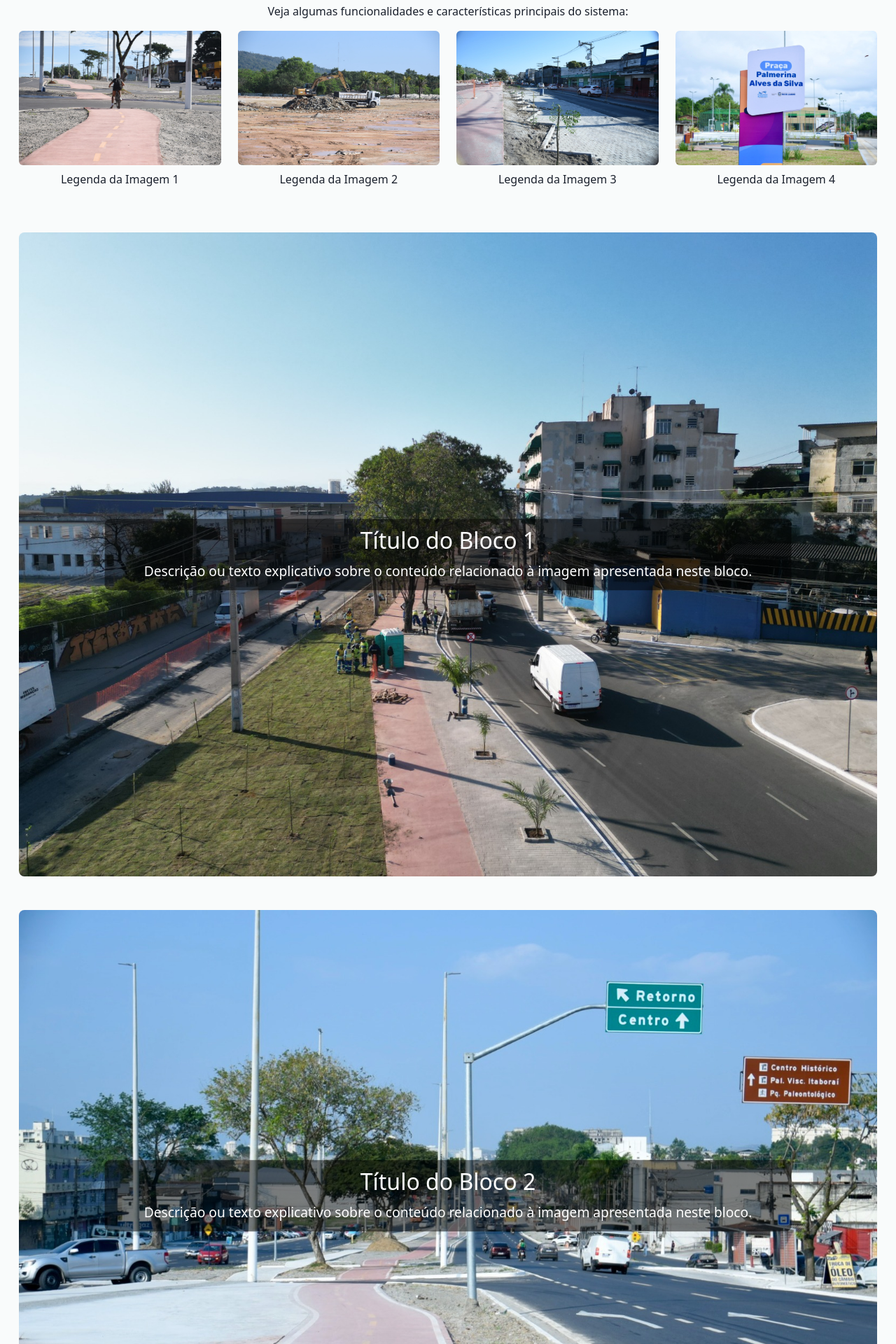
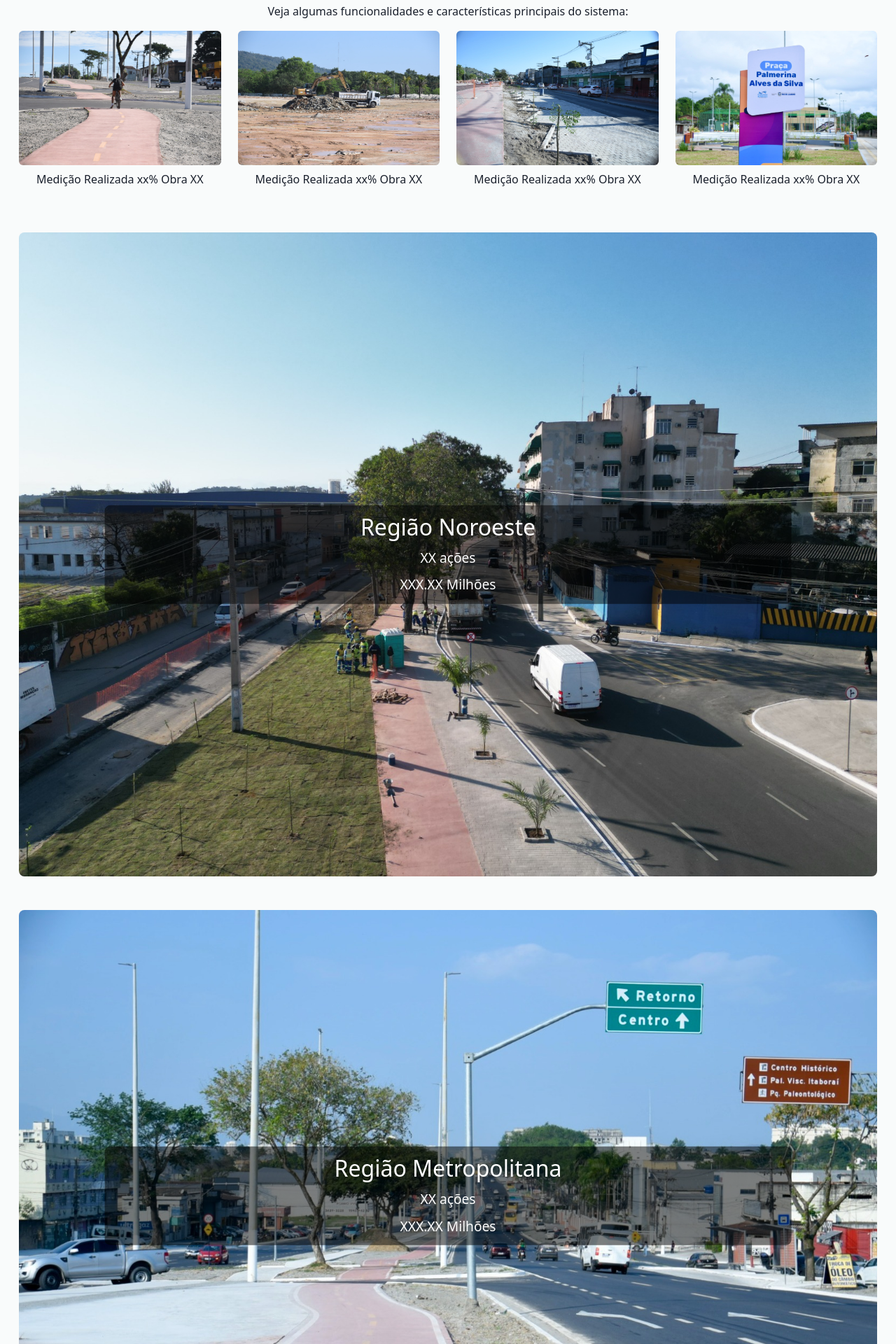
Before and after one commit to AiramBI/SECID, a Flask app: page / in a window 1280 px wide. Shown: the part 2509-4429 px from the top of the page at 70% size. Run offline with Flask 3, Linux system fonts and the light colour scheme; some libraries are stand-ins or nearby versions.

Commit message:
Update home.html

```diff
--- a/SECID/templates/home.html
+++ b/SECID/templates/home.html
@@ -78,19 +78,19 @@
     <div class="row text-center">
         <div class="col-md-3">
             <img src="{{ url_for('static', filename='secid (1).jpeg') }}" alt="Imagem 1" class="img-fluid rounded">
-            <p class="mt-2">Legenda da Imagem 1</p>
+            <p class="mt-2">Medição Realizada xx% Obra XX </p>
         </div>
         <div class="col-md-3">
             <img src="{{ url_for('static', filename='secid (7).jpeg') }}" alt="Imagem 2" class="img-fluid rounded">
-            <p class="mt-2">Legenda da Imagem 2</p>
+            <p class="mt-2">Medição Realizada xx% Obra XX </p>
         </div>
         <div class="col-md-3">
             <img src="{{ url_for('static', filename='secid (9).jpeg') }}" alt="Imagem 3" class="img-fluid rounded">
-            <p class="mt-2">Legenda da Imagem 3</p>
+            <p class="mt-2">Medição Realizada xx% Obra XX </p>
         </div>
         <div class="col-md-3">
             <img src="{{ url_for('static', filename='secid (2).jpeg') }}" alt="Imagem 4" class="img-fluid rounded">
-            <p class="mt-2">Legenda da Imagem 4</p>
+            <p class="mt-2">Medição Realizada xx% Obra XX </p>
         </div>
     </div>
 </div>
@@ -101,22 +101,25 @@
     <div class="image-text-block mb-5">
         <img src="{{ url_for('static', filename='secid (11).jpeg') }}" alt="Imagem Bloco 1">
         <div class="text-overlay">
-            <h3>Título do Bloco 1</h3>
-            <p>Descrição ou texto explicativo sobre o conteúdo relacionado à imagem apresentada neste bloco.</p>
+            <h3>Região Noroeste</h3>
+            <p>XX ações</p>
+            <p>XXX.XX Milhões</p>
         </div>
     </div>
     <div class="image-text-block mb-5">
         <img src="{{ url_for('static', filename='secid (10).jpeg') }}" alt="Imagem Bloco 2">
         <div class="text-overlay">
-            <h3>Título do Bloco 2</h3>
-            <p>Descrição ou texto explicativo sobre o conteúdo relacionado à imagem apresentada neste bloco.</p>
+            <h3>Região Metropolitana</h3>
+            <p>XX ações</p>
+            <p>XXX.XX Milhões</p>
         </div>
     </div>
     <div class="image-text-block">
         <img src="{{ url_for('static', filename='secid (1).JPG') }}" alt="Imagem Bloco 3">
         <div class="text-overlay">
-            <h3>Título do Bloco 3</h3>
-            <p>Descrição ou texto explicativo sobre o conteúdo relacionado à imagem apresentada neste bloco.</p>
+            <h3>Região Serrana</h3>
+            <p>XX ações</p>
+            <p>XXX.XX Milhões</p>
         </div>
     </div>
 </div>
```
